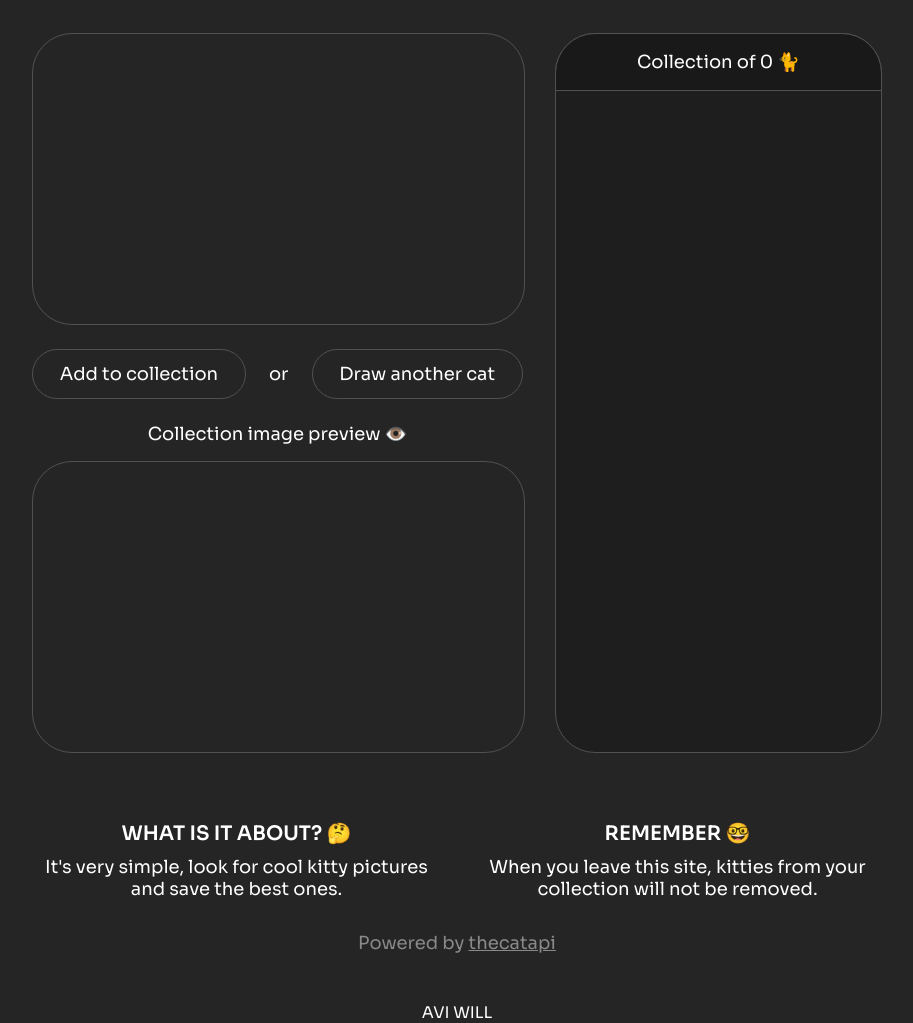
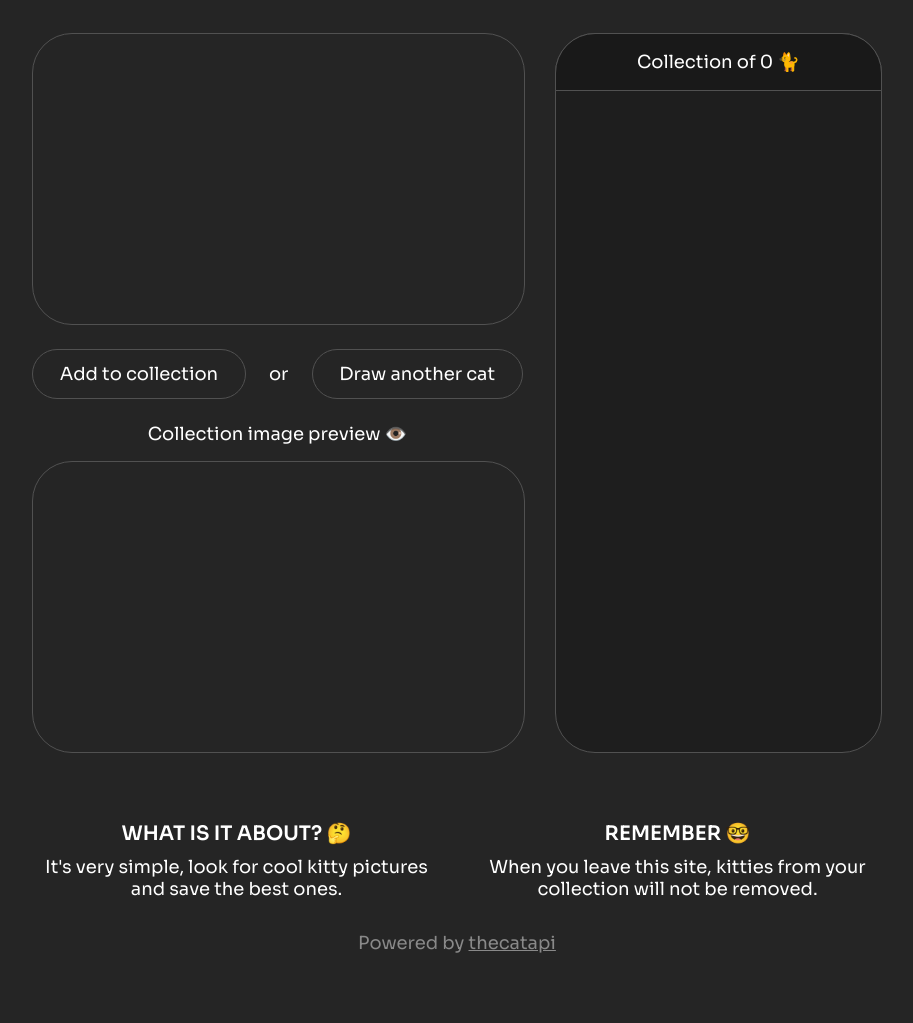
Before and after one commit to chmery/cat-collector, a plain HTML site: page index.html in a window 1280 px wide. Shown: the part 69-1092 px from the top of the page, without its empty margins (183-1096 px from the left). After the commit the page ends 1071 px from the top, so only its background shows below. Drawn offline with Linux system fonts and the light colour scheme.

Commit message:
Update index.html

```diff
--- a/index.html
+++ b/index.html
@@ -82,9 +82,6 @@
                 </p>
             </div>
         </footer>
-        <div id="text">
-            AVI WILL
-        </div>
     </body>
     <script src="assets/js/main.js"></script>
 </html>
```
Also changed, not shown: assets/js/main.js (+6 -2 lines).
